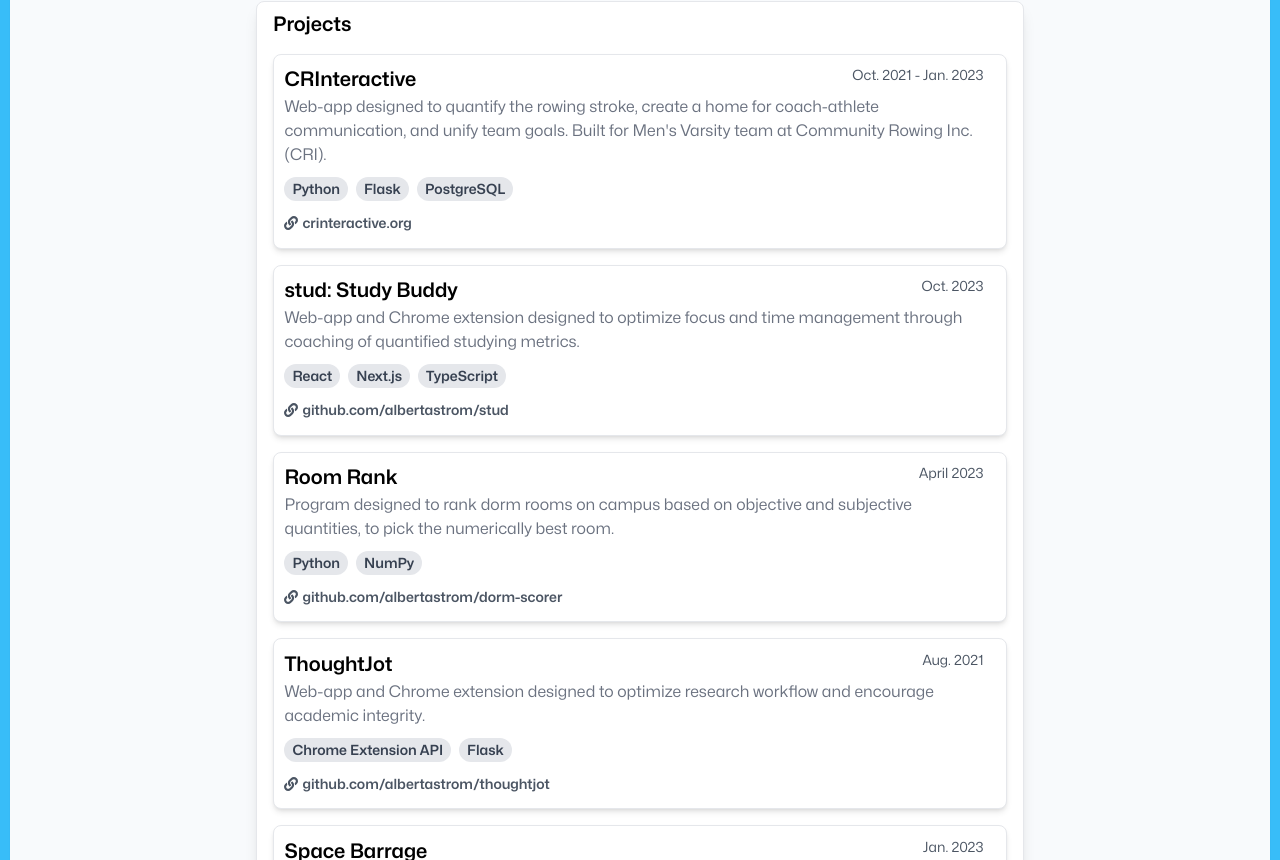
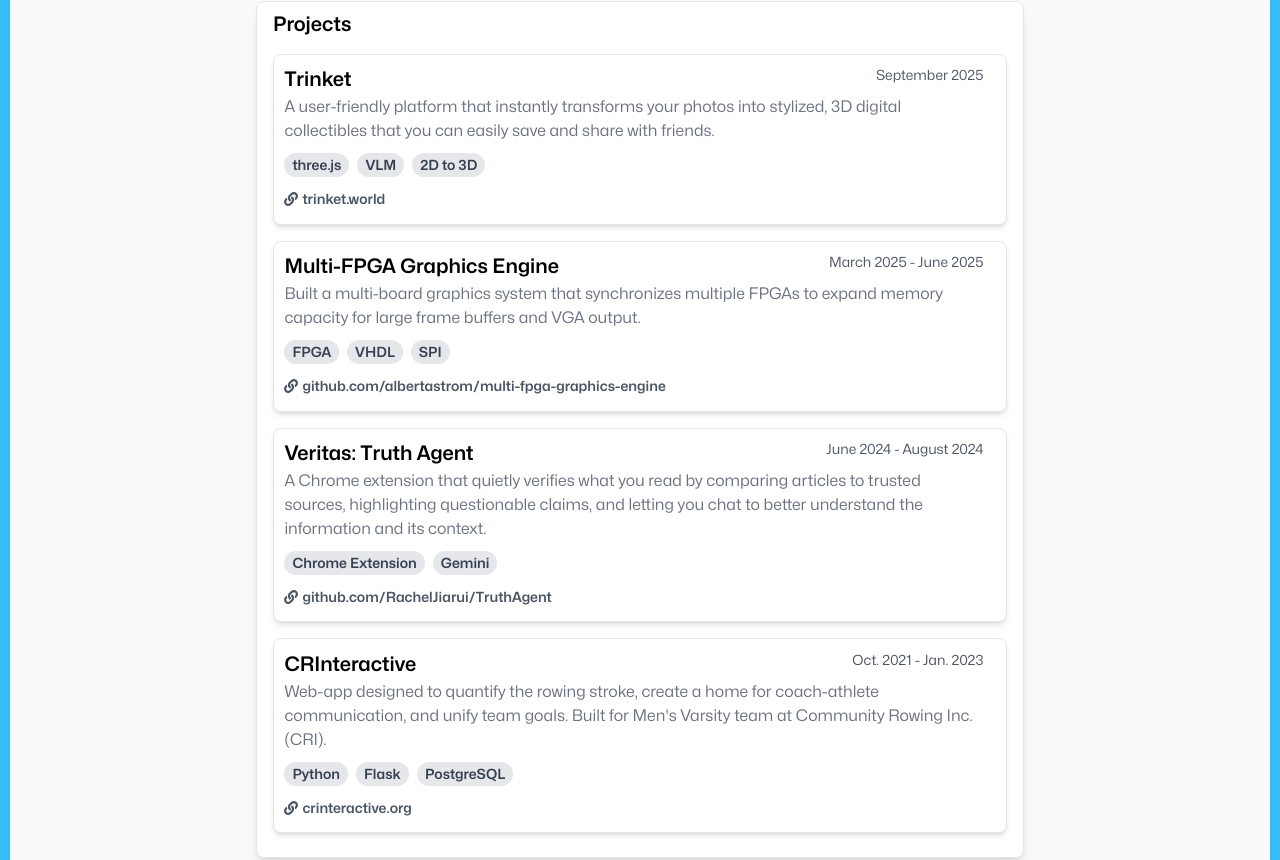
Before and after one commit to albertastrom/albertastrom.com, a Next.js app: page / in a window 1280 px wide. Shown: the part 760-1620 px from the top of the page. Built offline with nearby package versions, Linux system fonts and the light colour scheme.

Commit message:
updated projects section

```diff
--- a/components/content/projects.tsx
+++ b/components/content/projects.tsx
@@ -5,6 +5,38 @@
   return (
     <div className="mt-8 px-4 py-2 rounded-lg bg-white border border-gray-200 mb-6 shadow-lg">
       <h2 className="text-xl font-semibold mb-4">Projects</h2>
+
+
+      <Project
+        title="Trinket"
+        description="A user-friendly platform that instantly transforms your photos into stylized, 3D digital collectibles that you can easily save and share with friends."
+        timeframe="September 2025"
+        link="https://trinket.world/"
+        linkTitle="trinket.world"
+        imageUrl="https://www.uncovercolorado.com/wp-content/uploads/2013/12/Aspen-Highlands-Bowl-Hike-800x400.jpg"
+        technologies={["three.js", "VLM", "2D to 3D"]}
+      />
+
+      <Project
+        title="Multi-FPGA Graphics Engine"
+        description="Built a multi-board graphics system that synchronizes multiple FPGAs to expand memory capacity for large frame buffers and VGA output."
+        timeframe="March 2025 - June 2025"
+        link="https://www.github.com/albertastrom/multi-fpga-graphics-engine"
+        linkTitle="github.com/albertastrom/multi-fpga-graphics-engine"
+        imageUrl="https://www.uncovercolorado.com/wp-content/uploads/2013/12/Aspen-Highlands-Bowl-Hike-800x400.jpg"
+        technologies={["FPGA", "VHDL", "SPI"]}
+      />
+
+      <Project
+        title="Veritas: Truth Agent"
+        description="A Chrome extension that quietly verifies what you read by comparing articles to trusted sources, highlighting questionable claims, and letting you chat to better understand the information and its context."
+        timeframe="June 2024 - August 2024"
+        link="https://github.com/RachelJiarui/TruthAgent"
+        linkTitle="github.com/RachelJiarui/TruthAgent"
+        imageUrl="https://www.uncovercolorado.com/wp-content/uploads/2013/12/Aspen-Highlands-Bowl-Hike-800x400.jpg"
+        technologies={["Chrome Extension", "Gemini"]}
+      />
+
       <Project
         title="CRInteractive"
         description="Web-app designed to quantify the rowing stroke, create a home for coach-athlete communication, and unify team goals. Built for Men's Varsity team at Community Rowing Inc. (CRI)."
@@ -15,45 +47,6 @@
         technologies={["Python", "Flask", "PostgreSQL"]}
       />
 
-      <Project
-        title="stud: Study Buddy"
-        description="Web-app and Chrome extension designed to optimize focus and time management through coaching of quantified studying metrics."
-        timeframe="Oct. 2023"
-        link="https://github.com/albertastrom/stud"
-        linkTitle="github.com/albertastrom/stud"
-        imageUrl="https://www.uncovercolorado.com/wp-content/uploads/2013/12/Aspen-Highlands-Bowl-Hike-800x400.jpg"
-        technologies={["React", "Next.js", "TypeScript"]}
-      />
-
-      <Project
-        title="Room Rank"
-        description="Program designed to rank dorm rooms on campus based on objective and subjective quantities, to pick the numerically best room."
-        timeframe="April 2023"
-        link="https://github.com/albertastrom/dorm-scorer"
-        linkTitle="github.com/albertastrom/dorm-scorer"
-        imageUrl="https://www.uncovercolorado.com/wp-content/uploads/2013/12/Aspen-Highlands-Bowl-Hike-800x400.jpg"
-        technologies={["Python", "NumPy"]}
-      />
-
-      <Project
-        title="ThoughtJot"
-        description="Web-app and Chrome extension designed to optimize research workflow and encourage academic integrity."
-        timeframe="Aug. 2021"
-        link="https://github.com/albertastrom/thoughtjot"
-        linkTitle="github.com/albertastrom/thoughtjot"
-        imageUrl="https://www.uncovercolorado.com/wp-content/uploads/2013/12/Aspen-Highlands-Bowl-Hike-800x400.jpg"
-        technologies={["Chrome Extension API", "Flask"]}
-      />
-
-      <Project
-        title="Space Barrage"
-        description="A 2D top-down view strategy video game, where two space ships battle it out in a deadly game of missiles. Built in Unity."
-        timeframe="Jan. 2023"
-        link="https://github.com/albertastrom/spacebarrage"
-        linkTitle="github.com/albertastrom/spacebarrage"
-        imageUrl="https://www.uncovercolorado.com/wp-content/uploads/2013/12/Aspen-Highlands-Bowl-Hike-800x400.jpg"
-        technologies={["Unity", "C#"]}
-      />
     </div>
   );
 };
```
